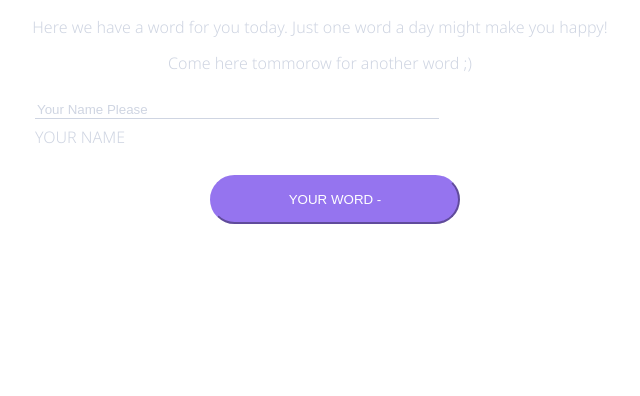
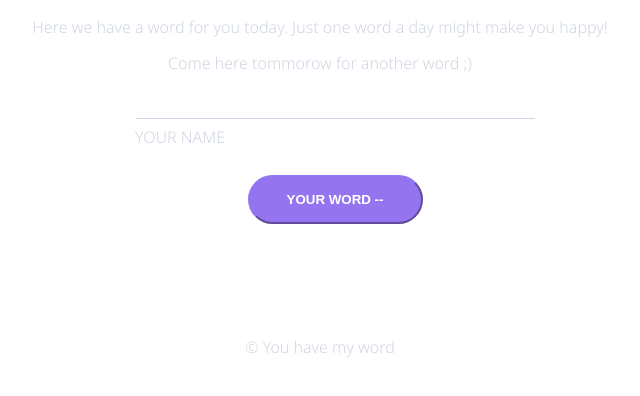
Before and after one commit to AlexLutsyk/YourWord, a plain HTML site: page index.html in a window 1280 px wide. Shown: the part 226-622 px from the top of the page, without its empty margins (320-960 px from the left). Drawn offline with Linux system fonts and the light colour scheme; no server answers.

Commit message:
small update

```diff
--- a/index.html
+++ b/index.html
@@ -1,5 +1,6 @@
 <!DOCTYPE html>
 <html lang="en">
+
 <head>
     <meta charset="UTF-8">
     <meta http-equiv="X-UA-Compatible" content="IE=edge">
@@ -10,6 +11,7 @@
     <link rel="stylesheet" href="styles.css">
     <title>One Word A Day</title>
 </head>
+
 <body>
 
     <div class="container">
@@ -19,14 +21,17 @@
         <p class="page-info">Come here tommorow for another word ;&#41;</p>
 
         <form class="form">
-             <input class="input" type="text" name="name" placeholder="Your Name Please">
+            <input class="input" type="text" name="name">
             <p class="input-title">YOUR NAME</p>
             <p class="output-text"></p>
-            <button class="button" type="submit">YOUR WORD -</button>
+            <button class="button" type="submit">YOUR WORD --</button>
         </form>
+
+        <p class="copyright">&copy; You have my word</p>
 
     </div>
 
     <script src="index.js" type="module"></script>
 </body>
+
 </html>
--- a/index.js
+++ b/index.js
@@ -11,15 +11,26 @@ const outputText = document.querySelector('.output-text');
 
 form.addEventListener('submit', onButtonWordClick);
 
+const localName = localStorage.getItem('name');
+const localWord = localStorage.getItem('word');
+if (localName) {
+  inputName.value = localName;
+}
+outputText.innerHTML = `${localName}, here is your word: ${localWord.toUpperCase()}`;
+searchWordBtn.textContent = `YOUR WORD - ${localWord.toUpperCase()}`;
+
 function onButtonWordClick(event) {
   event.preventDefault();
+
   const userName = event.currentTarget.name.value;
+  localStorage.setItem('name', userName);
 
   if (userName === '') {
     alert('Enter Your Name Please!');
   } else {
     getWord
       .then(word => {
+        localStorage.setItem('word', word[0]);
         outputText.innerHTML = `${userName}, here is your word: ${word[0].toUpperCase()}`;
         searchWordBtn.textContent = `YOUR WORD - ${word[0].toUpperCase()}`;
       })
--- a/styles.css
+++ b/styles.css
@@ -166,12 +166,24 @@ body {
 .input-title {
   color: #cfd5e2;
   margin-bottom: 10px;
+  margin-left: 100px;
+}
+
+.copyright {
+  color: #cfd5e2;
+  margin-bottom: 10px;
+  margin-top: 100px;
+  margin-left: auto;
+  margin-right: auto;
 }
 
 .input {
   border: none;
   border-bottom: 1px solid #cfd5e2;
   color: #cfd5e2;
+  margin-left: auto;
+  margin-right: auto;
+  min-width: 395px;
   max-width: 400px;
   align-items: center;
   margin-bottom: 10px;
@@ -183,10 +195,11 @@ body {
 }
 
 .button {
+  font-weight: bold;
   background-color: #9574ef;
   color: #ffffff;
   padding: 15px 15px;
-  width: 250px;
+  width: 175px;
   max-width: 350px;
   border-color: #9574ef;
   border-radius: 50px;
```
